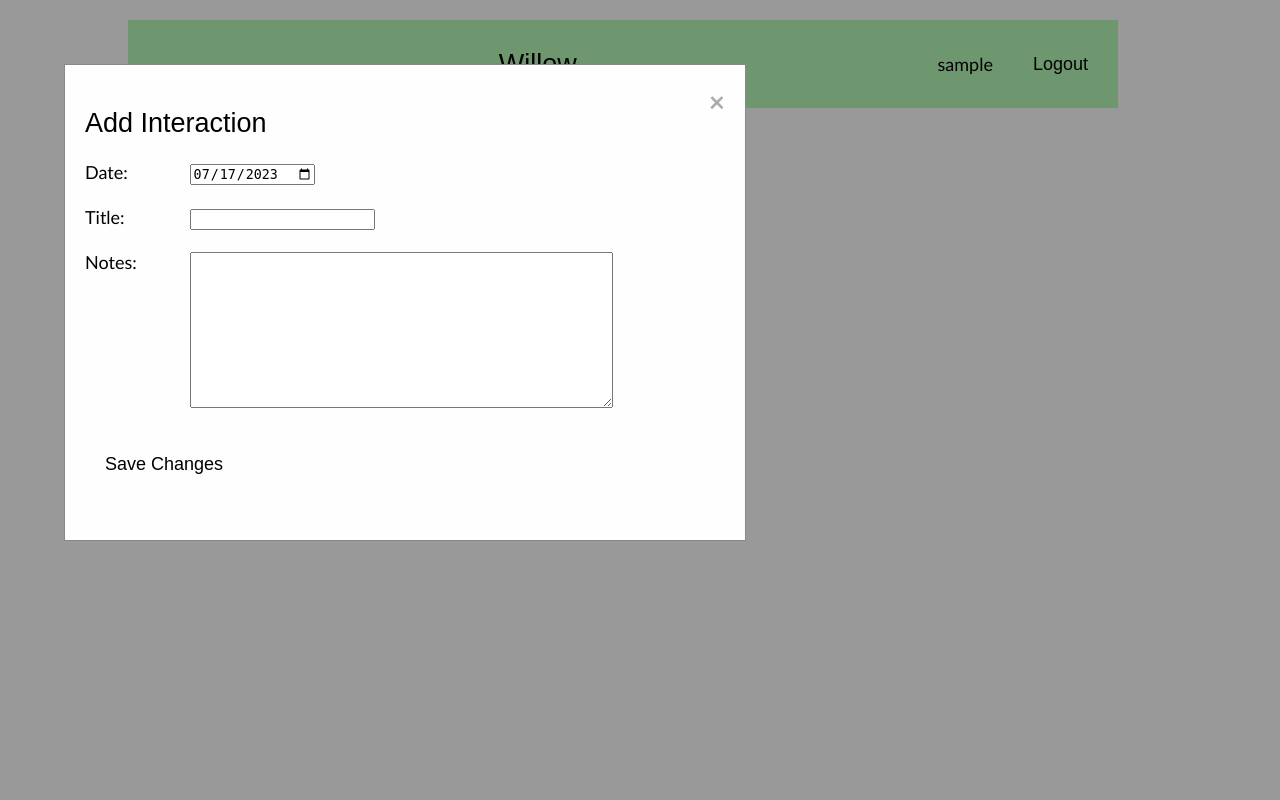
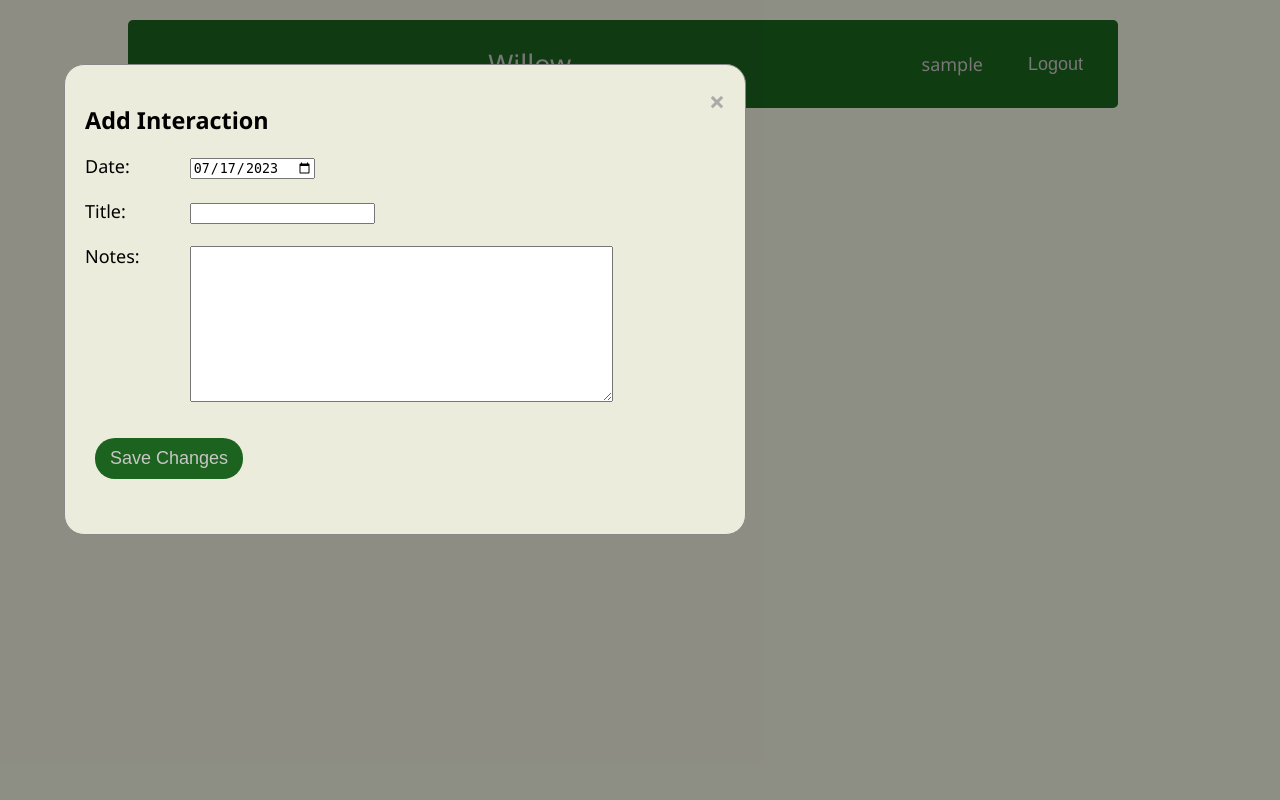
Before and after one commit to anupamck/willow, a Flask app: page /add_interaction/1/1 in a window 1280 px wide. Run offline with Flask 3, Linux system fonts and the light colour scheme; the visitor is signed in with stand-in values (Sample User, id 1); parts of the project's set-up code (start-up, migrations or seed data) failed here and were passed over.

Commit message:
Modify theme colours, fonts

```diff
--- a/app/static/willow.css
+++ b/app/static/willow.css
@@ -1,24 +1,32 @@
 body {
   margin-left: 10%;
   max-width: 55em;
-  font-family: "Trebuchet MS", Tahoma, sans-serif;
+  font-family: 'Segoe UI', Tahoma, Geneva, Verdana, sans-serif;
   font-size: large;
   line-height: 1.8em;
   padding-bottom: 2em;
+  background: #ebecdb;
 }
 
 .main {
   flex-grow: 1;
 }
 
-nav#topbar {
+nav.topbar {
   margin-top: 20px;
   display: flex;
   justify-content: space-between;
   align-items: center;
-  background-color: #b7fab9;
+  background-color: #1b631e;
   padding: 10px;
   min-height: 50px;
+  color: rgb(201, 198, 198);
+  border-radius: 5px;
+}
+
+nav.topbar button {
+  background: none;
+  color: rgb(201, 198, 198);
 }
 
 nav .center {
@@ -28,6 +36,8 @@ nav .center {
 
 nav .center h1 {
   margin: 0;
+  color: rgb(201, 198, 198);
+  font-weight: normal;
 }
 
 nav .right {
@@ -45,7 +55,7 @@ nav #logout {
 }
 
 nav #logout:hover {
-  background-color: lightgreen;
+  background-color: #238026;
 }
 
 
@@ -58,9 +68,9 @@ nav#sidebar {
 
 nav#sidebar a:link,
 nav#sidebar a:visited {
-  color: black;
   text-decoration: none;
-  padding: 0px 5px;
+  padding: 0px 7px;
+  border-radius: 20px;
 }
 
 nav a {
@@ -76,9 +86,11 @@ a:visited {
 h1,
 h2,
 h3 {
-  font-family: sohne, sans-serif;
-  font-weight: normal;
   color: #000000;
+}
+
+h2 {
+  font-size: 1.3em;
 }
 
 .wrapper {
@@ -88,27 +100,25 @@ h3 {
 
 
 button {
-  padding: 10px;
+  padding: 10px 15px;
   margin: 10px;
   margin-bottom: 25px;
   border: none;
   cursor: pointer;
-  background: none;
+  background: #1b631e;
+  border-radius: 20px;
   font-size: large;
+  color: rgb(201, 198, 198)
 }
 
-button:hover,
-nav#sidebar a:hover {
-  border-radius: 20px;
-  background-color: #f2f2f2;
-  /* Darker Brown */
+button:hover {
+  background-color: #238026;
 }
 
 button.delete-button {
-  background-color: #f44336;
+  background-color: #c3362c;
   float: right;
   color: white;
-  border-radius: 10px;
 }
 
 button.delete-button:hover {
@@ -120,6 +130,9 @@ button.delete-button:hover {
   justify-content: flex-end;
 }
 
+nav#sidebar a:hover {
+  background-color: #d4d5c6;
+}
 
 table {
   border-collapse: collapse;
@@ -134,6 +147,10 @@ td {
 th,
 .interactions-table td {
   border-bottom: 1px solid #ddd;
+}
+
+.interactions-table tbody {
+  font-family: cursive, sans-serif;
 }
 
 td.date {
@@ -157,7 +174,7 @@ td button {
   margin: 0px;
   width: 50px;
   float: right;
-  border-radius: 10px;
+  border-radius: 5px;
 }
 
 td button:hover {
@@ -165,7 +182,7 @@ td button:hover {
 }
 
 tr:hover {
-  background-color: #f5f5f5;
+  background-color: #d6d8c5;
 }
 
 tr a:link,
@@ -199,7 +216,8 @@ section.table-container table {
   margin-top: 20px;
 }
 
-.logo-image img {
+.logo-image img,
+.celebrate-image {
   max-width: 40%;
 }
 
@@ -247,12 +265,13 @@ section.table-container table {
 }
 
 .modal-content {
-  background-color: #fefefe;
+  background-color: #ebecdb;
   margin: 5% auto;
   /* 15% from the top and centered */
   margin-left: 5%;
   padding: 20px;
   border: 1px solid #888;
+  border-radius: 20px;
   width: 50%;
   /* Could be more or less, depending on screen size */
 }
--- a/app/templates/base.html
+++ b/app/templates/base.html
@@ -11,7 +11,7 @@
 </head>
 
 <body>
-    <nav id="topbar">
+    <nav class="topbar">
         <div class="center">
             <h1>Willow</h1>
         </div>
```
